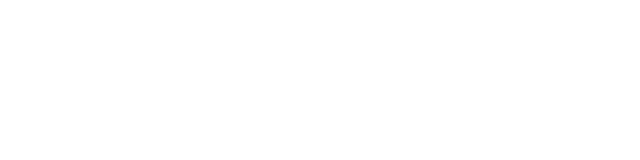
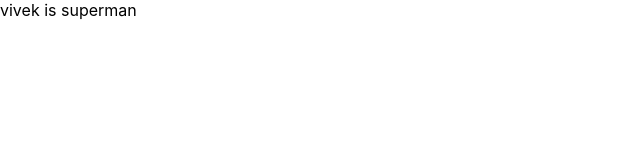
Before and after one commit to theVivek-kumar/chrome-extension, a React (Create React App) app: page / in a window 1280 px wide. Shown: the top 160 px of the page, without its empty margins (0-640 px from the left). Built offline with nearby package versions, Linux system fonts and the light colour scheme.

Commit message:
initial-commit

```diff
--- a/src/App.js
+++ b/src/App.js
@@ -4,7 +4,7 @@
 function App() {
   return (
     <>
-
+      vivek is superman
     </>
   );
 }
```
